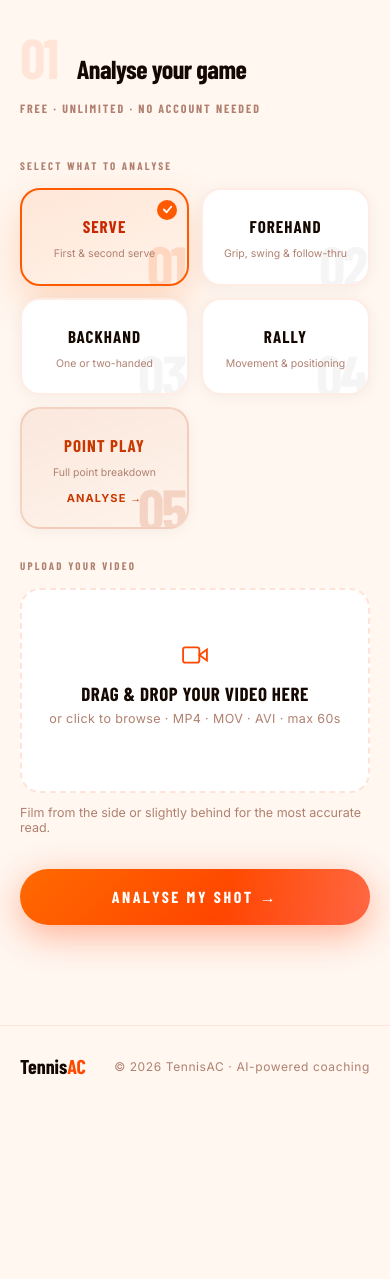
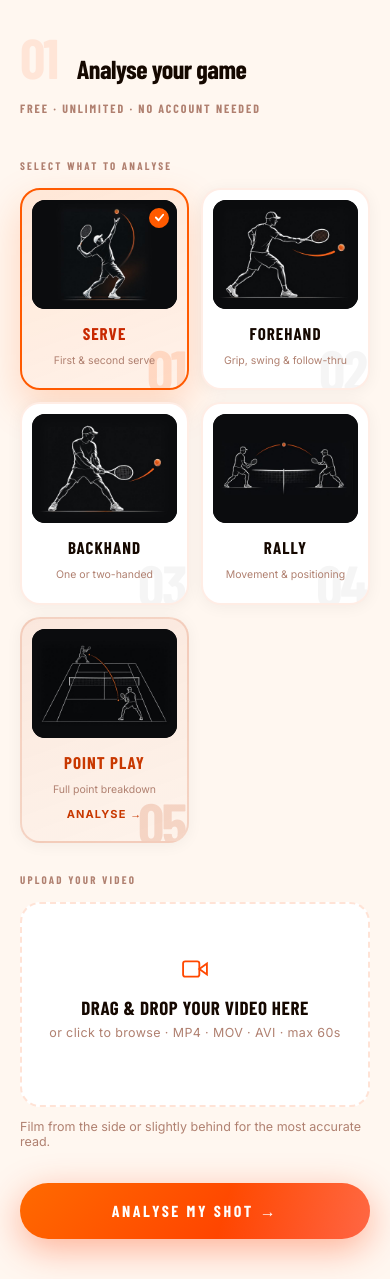
Before and after one commit to alexanderchudakov619-dotcom/tennisac2, a Flask app: page / in a window 390 px wide; the page is wider, and only the part inside the window is pictured. Shown: the part 2314-3593 px from the top of that part. Before the commit the page ends 3389 px from the top of that part, so only its background shows below. Run offline with Flask 3, Linux system fonts and the light colour scheme; some libraries are stand-ins or nearby versions; some web fonts are replaced.

Commit message:
Put the shot illustrations back on the homepage cards
The five "Select what to analyse" cards were text-only and the old
images in static/img were broken recolours. Fresh 800x600 crops of the
original illustrations (labels removed, edges faded into the dark card
background) now sit at the top of each card, about 30 KB each. Grid
columns use minmax(0,1fr) so the images can't push cards off-screen
on phones.

Co-Authored-By: Claude Opus 5.5 <noreply@anthropic.com>

```diff
--- a/templates/index.html
+++ b/templates/index.html
@@ -88,17 +88,19 @@
     .analyse-hint{font-family:'Barlow Condensed',sans-serif;font-weight:700;font-size:12px;letter-spacing:.16em;text-transform:uppercase;color:var(--muted-3)}
     .select-label{font-family:'Barlow Condensed',sans-serif;font-weight:700;font-size:11px;letter-spacing:.2em;text-transform:uppercase;color:var(--muted-3);margin-bottom:16px}
 
-    .shot-grid{display:grid;grid-template-columns:repeat(5,1fr);gap:12px;margin-bottom:30px}
+    .shot-grid{display:grid;grid-template-columns:repeat(5,minmax(0,1fr));gap:12px;margin-bottom:30px}
     .shot-option{position:relative;cursor:pointer;display:block}
     .shot-option input{position:absolute;opacity:0;pointer-events:none}
     .shot-card{
       position:relative;overflow:hidden;display:flex;flex-direction:column;align-items:center;gap:10px;
-      padding:26px 14px 22px;border-radius:20px;border:2px solid rgba(255,80,0,.1);background:#fff;
+      padding:10px 10px 20px;border-radius:20px;border:2px solid rgba(255,80,0,.1);background:#fff;
       box-shadow:0 2px 16px rgba(0,0,0,.05);transition:transform .3s cubic-bezier(.34,1.56,.64,1),box-shadow .3s ease,border-color .2s;
     }
     .shot-option:hover .shot-card{transform:translateY(-8px) scale(1.03)}
     .shot-watermark{position:absolute;bottom:-10px;right:2px;font-family:'Barlow Condensed',sans-serif;font-weight:900;font-size:58px;color:rgba(0,0,0,.04);line-height:1;letter-spacing:-.04em;user-select:none}
-    .shot-check{position:absolute;top:10px;right:10px;width:20px;height:20px;border-radius:50%;display:none;align-items:center;justify-content:center;color:#fff}
+    .shot-check{position:absolute;top:18px;right:18px;z-index:2;width:20px;height:20px;border-radius:50%;display:none;align-items:center;justify-content:center;color:#fff}
+    .shot-img{display:block;width:100%;aspect-ratio:4/3;object-fit:cover;border-radius:13px;background:#0b0c0e;margin-bottom:4px;position:relative;z-index:1;transition:transform .4s ease}
+    .shot-option:hover .shot-img,.pp-card:hover .shot-img{transform:scale(1.02)}
     .shot-name{font-family:'Barlow Condensed',sans-serif;font-weight:900;font-size:17px;letter-spacing:.06em;text-transform:uppercase;color:var(--ink);position:relative;z-index:1}
     .shot-sub{font-size:10.5px;color:var(--muted-3);line-height:1.5;text-align:center;position:relative;z-index:1}
     .shot-option[data-accent="serve"] input:checked ~ .shot-card{border-color:#FF5A00;background:linear-gradient(160deg,rgba(255,90,0,.1),rgba(255,90,0,.03))}
@@ -117,7 +119,7 @@
 
     .pp-card{
       position:relative;overflow:hidden;display:flex;flex-direction:column;align-items:center;justify-content:center;gap:10px;
-      padding:26px 14px 22px;border-radius:20px;border:2px solid rgba(200,56,0,.16);background:linear-gradient(160deg,rgba(200,56,0,.08),rgba(200,56,0,.02));
+      padding:10px 10px 20px;border-radius:20px;border:2px solid rgba(200,56,0,.16);background:linear-gradient(160deg,rgba(200,56,0,.08),rgba(200,56,0,.02));
       text-decoration:none;box-shadow:0 2px 16px rgba(0,0,0,.05);transition:transform .3s cubic-bezier(.34,1.56,.64,1),box-shadow .3s ease,border-color .2s;
     }
     .pp-card:hover{transform:translateY(-8px) scale(1.03);border-color:#C83800;box-shadow:0 16px 40px rgba(200,56,0,.22)}
@@ -128,7 +130,7 @@
     @media(max-width:960px){
       .stats-grid{grid-template-columns:repeat(2,1fr)}
       .steps-grid{grid-template-columns:1fr}
-      .shot-grid{grid-template-columns:repeat(2,1fr)}
+      .shot-grid{grid-template-columns:repeat(2,minmax(0,1fr))}
     }
   </style>
 </head>
@@ -297,6 +299,7 @@
           <span class="shot-card">
             <span class="shot-watermark">01</span>
             <span class="shot-check"><svg width="11" height="11" viewBox="0 0 12 12" fill="none"><path d="M2 6l3 3 5-6" stroke="#fff" stroke-width="2" stroke-linecap="round" stroke-linejoin="round"/></svg></span>
+            <img class="shot-img" src="{{ url_for('static', filename='img/serve.jpg') }}" alt="" loading="lazy" />
             <span class="shot-name">Serve</span>
             <span class="shot-sub">First &amp; second serve</span>
           </span>
@@ -306,6 +309,7 @@
           <span class="shot-card">
             <span class="shot-watermark">02</span>
             <span class="shot-check"><svg width="11" height="11" viewBox="0 0 12 12" fill="none"><path d="M2 6l3 3 5-6" stroke="#fff" stroke-width="2" stroke-linecap="round" stroke-linejoin="round"/></svg></span>
+            <img class="shot-img" src="{{ url_for('static', filename='img/forehand.jpg') }}" alt="" loading="lazy" />
             <span class="shot-name">Forehand</span>
             <span class="shot-sub">Grip, swing &amp; follow-thru</span>
           </span>
@@ -315,6 +319,7 @@
           <span class="shot-card">
             <span class="shot-watermark">03</span>
             <span class="shot-check"><svg width="11" height="11" viewBox="0 0 12 12" fill="none"><path d="M2 6l3 3 5-6" stroke="#fff" stroke-width="2" stroke-linecap="round" stroke-linejoin="round"/></svg></span>
+            <img class="shot-img" src="{{ url_for('static', filename='img/backhand.jpg') }}" alt="" loading="lazy" />
             <span class="shot-name">Backhand</span>
             <span class="shot-sub">One or two-handed</span>
           </span>
@@ -324,12 +329,14 @@
           <span class="shot-card">
             <span class="shot-watermark">04</span>
             <span class="shot-check"><svg width="11" height="11" viewBox="0 0 12 12" fill="none"><path d="M2 6l3 3 5-6" stroke="#fff" stroke-width="2" stroke-linecap="round" stroke-linejoin="round"/></svg></span>
+            <img class="shot-img" src="{{ url_for('static', filename='img/rally.jpg') }}" alt="" loading="lazy" />
             <span class="shot-name">Rally</span>
             <span class="shot-sub">Movement &amp; positioning</span>
           </span>
         </label>
         <a href="/point-play" class="pp-card">
           <span class="shot-watermark">05</span>
+          <img class="shot-img" src="{{ url_for('static', filename='img/pointplay.jpg') }}" alt="" loading="lazy" />
           <span class="shot-name">Point Play</span>
           <span class="shot-sub">Full point breakdown</span>
           <span class="pp-arrow">Analyse →</span>
```
Also changed, not shown: static/img/backhand.jpg (added), static/img/backhand.png (deleted), static/img/forehand.jpg (added), static/img/forehand.png (deleted), static/img/pointplay.jpg (added), static/img/pointplay.png (deleted), static/img/rally.jpg (added), static/img/rally.png (deleted), static/img/serve.jpg (added), static/img/serve.png (deleted).
